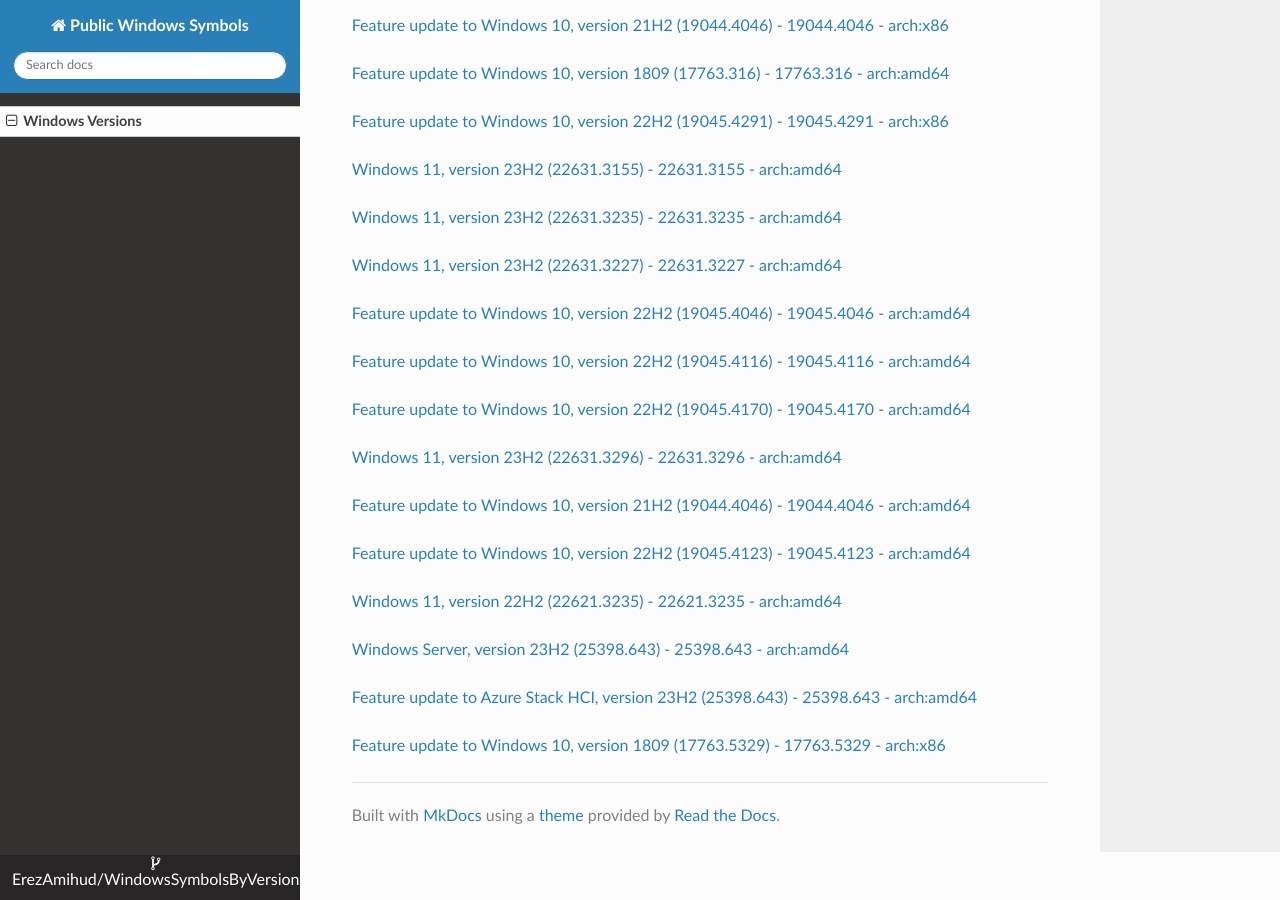
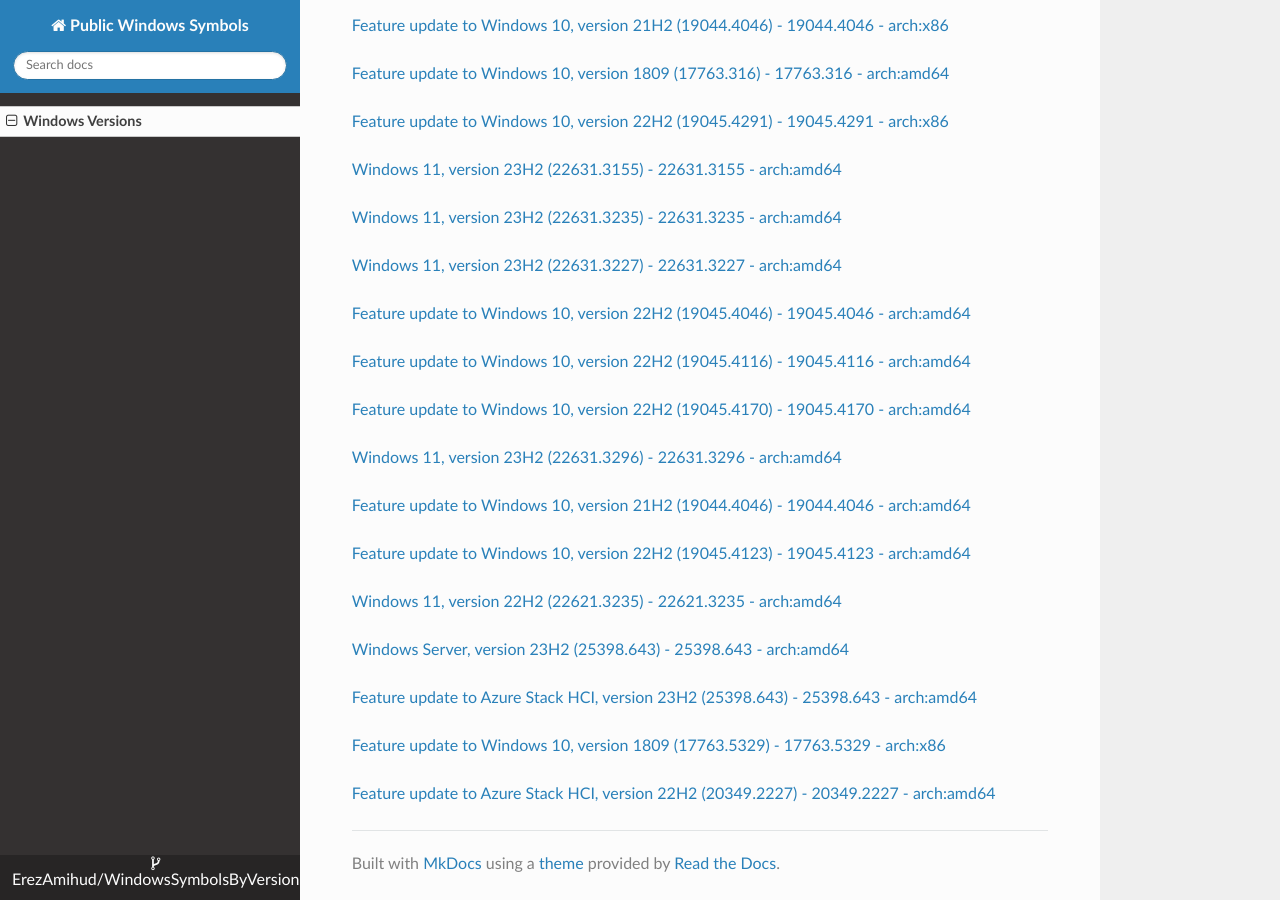
Before and after one commit to ErezAmihud/WindowsSymbolsByVersion, an MkDocs documentation site: the page built from docs/index.md, in a window 1280 px wide and 900 px high, scrolled down 17909 px. Built offline with MkDocs 1.6.1, drawn with Linux system fonts in a browser that asks for light colours; nearby versions of some CDN libraries.

Commit message:
Automated commit, add manifest for ab8dd4d0-486f-4120-b2cf-e634e2b2bb5a

```diff
--- a/docs/index.md
+++ b/docs/index.md
@@ -982,3 +982,6 @@
 
 
 [Feature update to Windows 10, version 1809 (17763.5329) - 17763.5329 - arch:x86](https://github.com/ErezAmihud/WindowsSymbolsByVersion/blob/main/manifests/bd5cb82b-2afd-4ece-9e60-eed518d3f3ec.manifest)
+
+
+[Feature update to Azure Stack HCI, version 22H2 (20349.2227) - 20349.2227 - arch:amd64](https://github.com/ErezAmihud/WindowsSymbolsByVersion/blob/main/manifests/ab8dd4d0-486f-4120-b2cf-e634e2b2bb5a.manifest)
```
Also changed, not shown: process_builds.json (+1 -1 lines), 1 other file.
